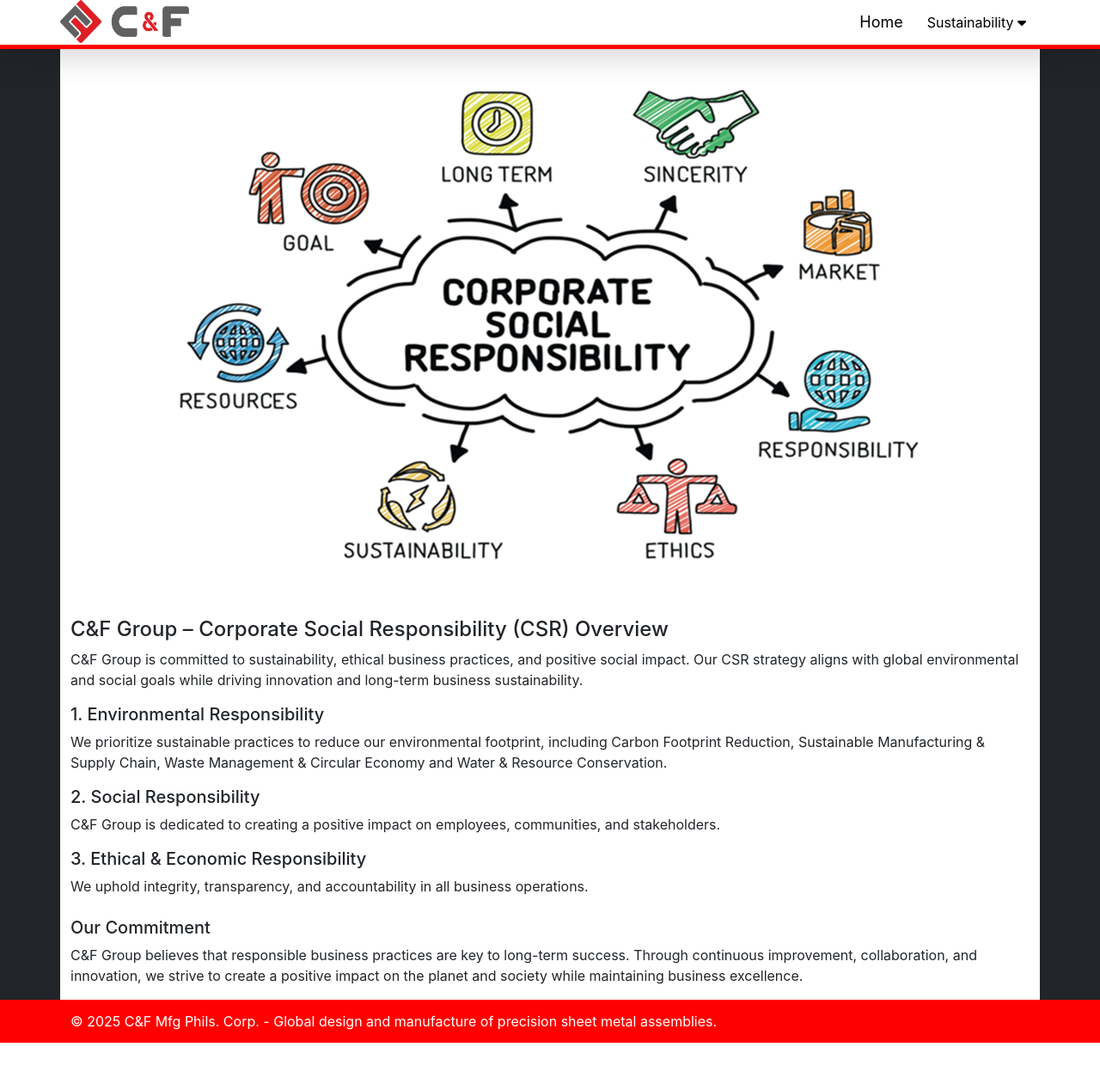
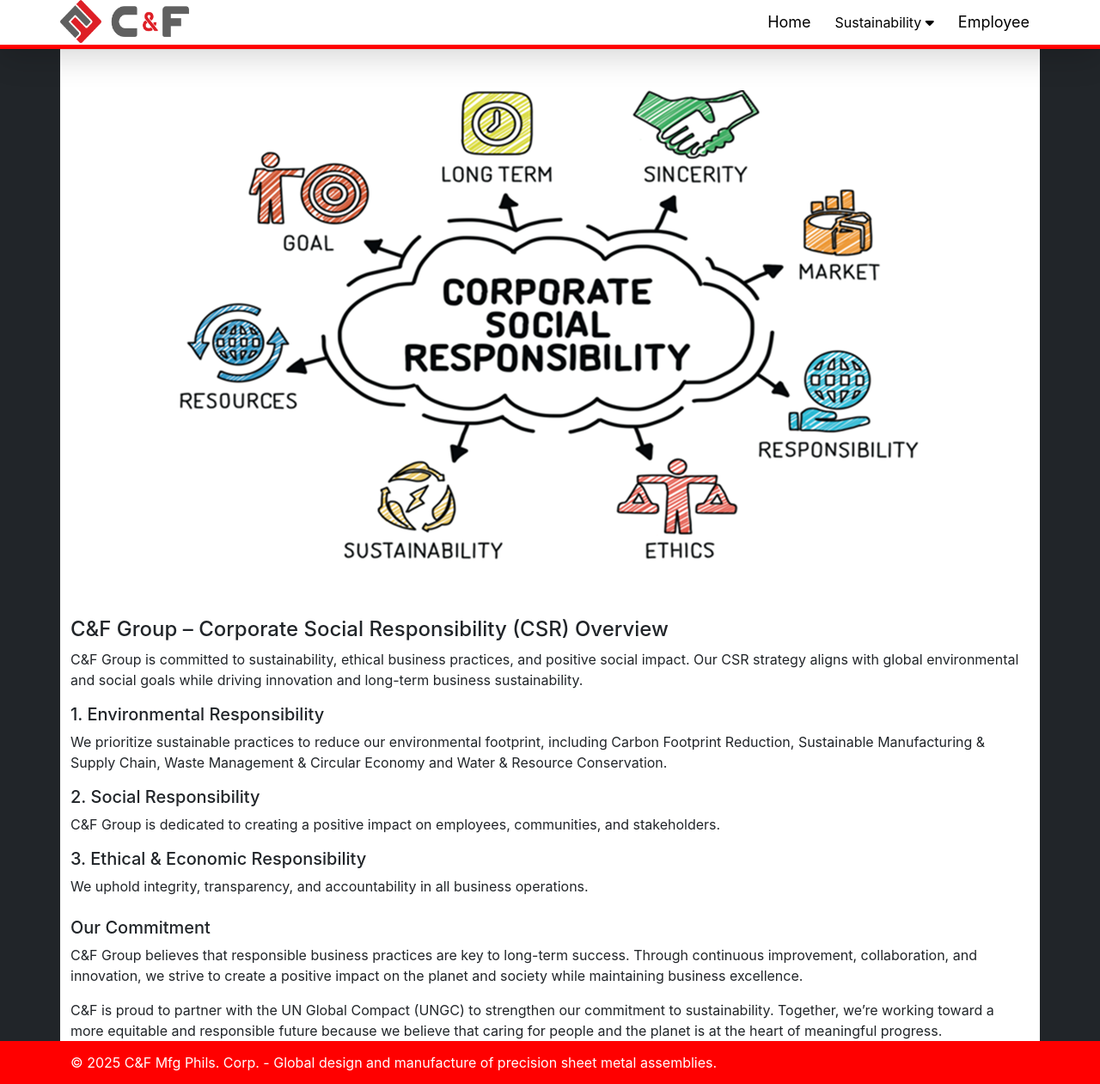
Before and after one commit to Elcavz/CF-PH-WEB, a React (Create React App) app: page /Overview in a window 1280 px wide. Shown: the whole page at 86% size. Before the commit the page ends 1213 px from the top, so only its background shows below. Built offline with nearby package versions, Linux system fonts and the light colour scheme.

Commit message:
04-02-2025 1:36 PM UPDATE

```diff
--- a/src/components/Navbar/index.js
+++ b/src/components/Navbar/index.js
@@ -11,7 +11,7 @@
         </div>
         <ul className="m-0 p-0">
           <li>
-            <a href="/">Home</a>
+            <Link to="/">Home</Link>
           </li>
           {/* <li>
             <Link to="/Services">Services</Link>
@@ -28,11 +28,14 @@
             </button>
             <div className="dropdown-content">
               <Link to="/Overview">Overview</Link>
-              <a href="/Environmental">Environment</a>
-              <a href="/Social">Social</a>
-              <a href="/Governance">Governance</a>
+              <Link to="/Environmental">Environment</Link>
+              <Link to="/Social">Social</Link>
+              <Link to="/Governance">Governance</Link>
             </div>
           </div>
+          <li>
+            <Link to="http://cfphilippines.com" target="_blank">Employee</Link>
+          </li>
           {/* <li>
             <Link to="/About">About Us</Link>
           </li>
--- a/src/components/Navbar/navbar.css
+++ b/src/components/Navbar/navbar.css
@@ -22,8 +22,9 @@
     color: red;
 }
 
+#nav ul li:nth-child(1),
 .dropdown {
-  float: right;
+  float: left;
 }
 
 .dropdown .dropbtn {
--- a/src/pages/Environmental/index.js
+++ b/src/pages/Environmental/index.js
@@ -106,7 +106,7 @@
               <td className='border border-dark'>50%</td>
               <td className='border border-dark'>33%</td>
               <td className='border border-dark'>41.64%</td>
-              <td className='border border-dark'>50.25%</td>
+              <td className='border border-dark'>49.13%</td>
             </tr>
           </tbody>
         </table>
--- a/src/pages/Governance/index.js
+++ b/src/pages/Governance/index.js
@@ -82,7 +82,7 @@
             <h5>Business Ethics</h5>
             <p>
               C&F is committed to responsible business practices.
-              The <a href='https://www.hitachi.com/en/about/conduct/' target='_blank'>C&F Group Code of Ethics and Business Conduct</a> sets high standards for business practices and compliance, and spells out decision-making procedures and actions for all C&F Group executives and employees.
+              The C&F Group Code of Ethics and Business Conduct sets high standards for business practices and compliance, and spells out decision-making procedures and actions for all C&F Group executives and employees.
             </p>
           </div>
           <img className='img-fluid' src={businessEthics} alt='Business Ethics'></img>
@@ -103,7 +103,7 @@
         <div className='d-flex justify-content-center my-4'>
           <div className='w-50'>
             <p>
-              C&F has established comprehensive and robust policies to respect the human rights of workers throughout our value chain. This includes our Human Rights Risk Management Implementation Manual, produced in accordance with the UN Guiding Principles on Business and Human Rights. Further details can be found on our <a href='https://www.hitachi.com/sustainability/social/index.html' target='_blank'>Social</a> page.
+              C&F has established comprehensive and robust policies to respect the human rights of workers throughout our value chain. This includes our Human Rights Risk Management Implementation Manual, produced in accordance with the UN Guiding Principles on Business and Human Rights. Further details can be found on our Social page.
             </p>
           </div>
         </div>
@@ -113,7 +113,7 @@
         <div className='d-flex justify-content-center'>
           <div className='w-50'>
             <p>
-              We investigate and respond to issues relating to conflict minerals across our business to minimize human-rights risk in the procurement of minerals. This compliments C&F's Group policy for <a href='https://www.hitachi.com/procurement/csr/social/index.html' target='_blank'>Responsible Supply Chain of Minerals</a>.
+              We investigate and respond to issues relating to conflict minerals across our business to minimize human-rights risk in the procurement of minerals. This compliments C&F's Group policy for Responsible Supply Chain of Minerals.
             </p>
           </div>
         </div>
@@ -136,7 +136,7 @@
         <div className='d-flex justify-content-center my-4'>
           <div className='w-50'>
             <p>
-              We investigate and respond to issues relating to conflict minerals across our business to minimize human-rights risk in the procurement of minerals. This compliments C&F's Group policy for <a href='https://www.hitachi.com/procurement/csr/social/index.html' target='_blank'>Responsible Supply Chain of Minerals</a>.
+              The C&F Manufacturing Phils. Corp. leads the One Compliance Program, a program for global compliance initiatives. We also conduct annual training for all employees to build understanding of our code of conduct and how they apply day-to-day.
             </p>
           </div>
         </div>
--- a/src/pages/Overview/index.js
+++ b/src/pages/Overview/index.js
@@ -23,6 +23,9 @@
           <h5>Our Commitment</h5>
           <p className='m-0 pb-3'>C&F Group believes that responsible business practices are key to long-term success. Through continuous improvement, collaboration, and innovation, we strive to create a positive impact on the planet and society while maintaining business excellence.</p>
         </div>
+        <p className='m-0'>
+          C&F is proud to partner with the UN Global Compact (UNGC) to strengthen our commitment to sustainability. Together, we’re working toward a more equitable and responsible future because we believe that caring for people and the planet is at the heart of meaningful progress.
+        </p>
       </div>
     </div>
   )
```
